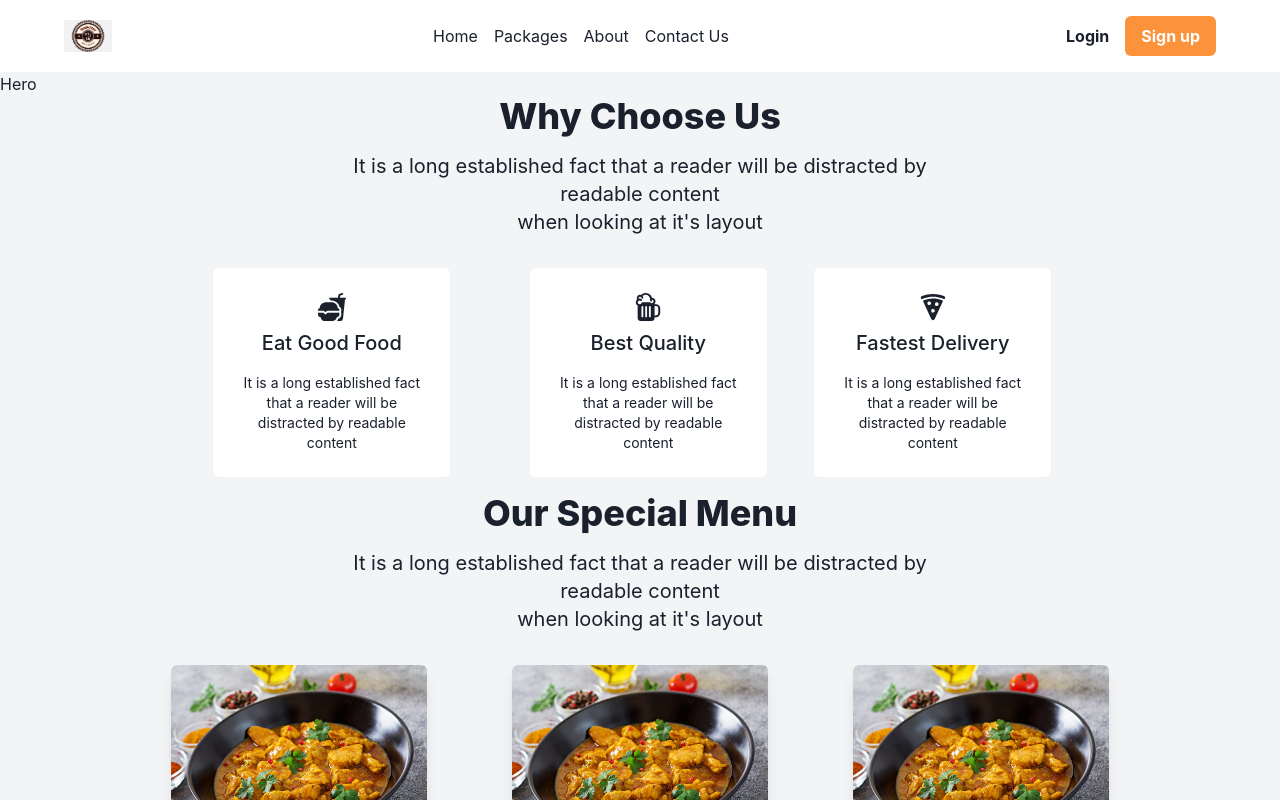
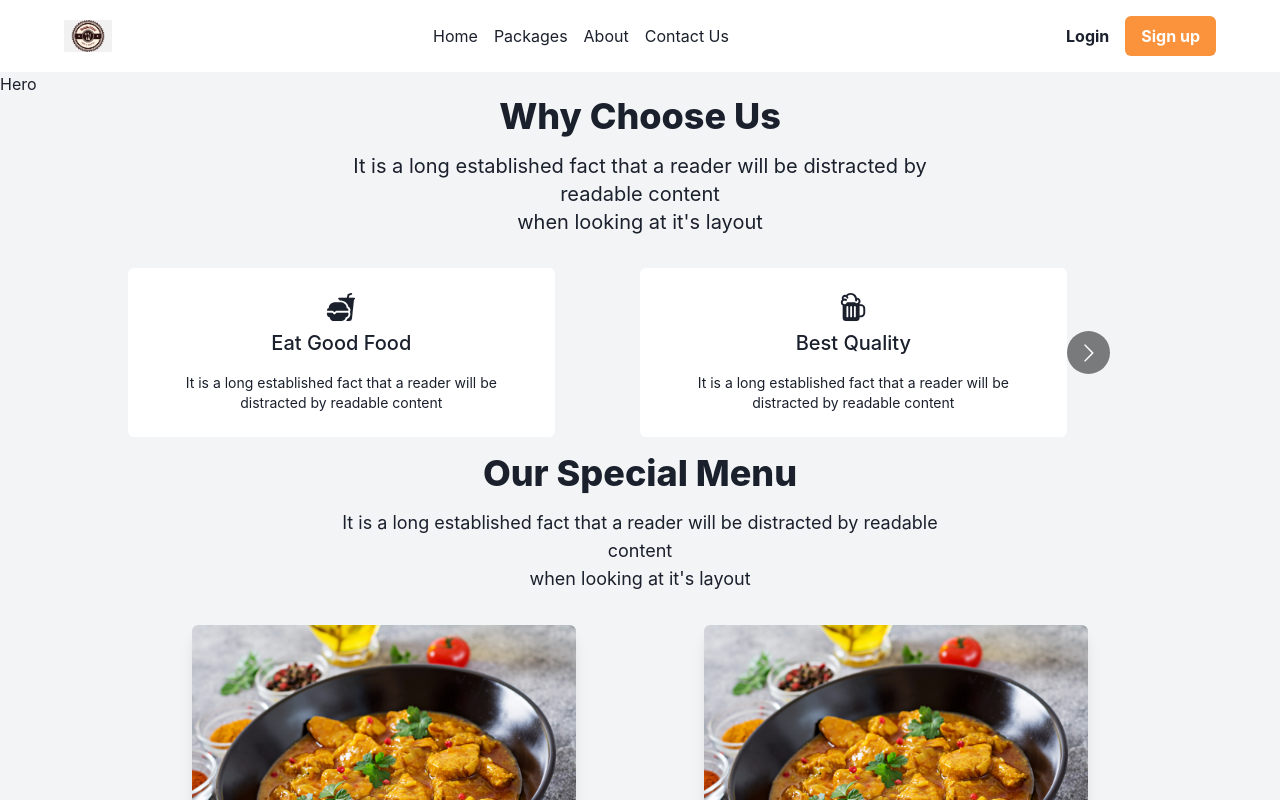
Before and after one commit to Arayanmemon/Foodo, a React (Vite) app in the folder Foodo-Frontend/: page / in a window 1280 px wide. Shown: the top 800 px of the page. Built offline with nearby package versions, Linux system fonts and the light colour scheme.

Commit message:
carousel added

```diff
--- a/Foodo-Frontend/src/App.jsx
+++ b/Foodo-Frontend/src/App.jsx
@@ -10,7 +10,7 @@ function App() {
 
   return (
     <>
-    <div className='bg-gray-100 pb-10'>
+    <div className='bg-gray-100 pb-10 w-full'>
 
         <NavBar />
         <Hero />
--- /dev/null
+++ b/Foodo-Frontend/src/components/CardCarousel.jsx
@@ -0,0 +1,32 @@
+import Carousel from "react-multi-carousel";
+import "react-multi-carousel/lib/styles.css";
+const responsive = {
+        superLargeDesktop: {
+                // the naming can be any, depends on you.
+                breakpoint: { max: 4000, min: 3000 },
+                items: 5
+        },
+        desktop: {
+                breakpoint: { max: 3000, min: 1024 },
+                items: 3
+        },
+        tablet: {
+                breakpoint: { max: 1024, min: 464 },
+                items: 2
+        },
+        mobile: {
+                breakpoint: { max: 464, min: 0 },
+                items: 1
+        }
+};
+
+export default function CardCarousel(props) {
+        return(
+                        <div className='w-4/5 mx-auto -z-50'>
+                                <Carousel responsive={responsive}>
+                                        {props.children}
+                                </Carousel>
+                        </div>
+
+        )
+}
--- a/Foodo-Frontend/src/components/ItemCard.jsx
+++ b/Foodo-Frontend/src/components/ItemCard.jsx
@@ -13,7 +13,7 @@ export default function ItemCard(props) {
 
             <img className='rounded-t-md w-full' src="/images/karahi.jpg" alt="" />
 
-                        <div className='p-4'>
+            <div className='p-4 text-sm md:text-lg'>
                 <p>Item Name</p>
                 <p>Something written as Item Descriptioin</p>
                 <div className='flex flex-row justify-between'>
--- /dev/null
+++ b/Foodo-Frontend/src/components/SpecialMenuCarousel.jsx
@@ -0,0 +1,36 @@
+
+import Carousel from "react-multi-carousel";
+import "react-multi-carousel/lib/styles.css";
+import React from 'react'
+import ItemCard from './ItemCard'
+
+const responsive = {
+  superLargeDesktop: {
+    // the naming can be any, depends on you.
+    breakpoint: { max: 4000, min: 3000 },
+    items: 5
+  },
+  desktop: {
+    breakpoint: { max: 3000, min: 1024 },
+    items: 3
+  },
+  tablet: {
+    breakpoint: { max: 1024, min: 464 },
+    items: 2
+  },
+  mobile: {
+    breakpoint: { max: 464, min: 0 },
+    items: 1
+  }
+};
+export default function SpecialMenuGrid() {
+  return (
+    <Carousel responsive={responsive}>
+
+
+    </Carousel>
+
+
+
+  )
+}
--- a/Foodo-Frontend/src/components/SpecialMenuGrid.jsx
+++ /dev/null
@@ -1,12 +0,0 @@
-import React from 'react'
-import ItemCard from './ItemCard'
-export default function SpecialMenuGrid() {
-  return (
-    <div className="grid grid-cols-1 md:grid-cols-3 w-4/5 mx-auto">
-          <ItemCard />
-          <ItemCard />
-          <ItemCard />
-
-    </div>
-  )
-}
--- a/Foodo-Frontend/src/sections/Features.jsx
+++ b/Foodo-Frontend/src/sections/Features.jsx
@@ -1,8 +1,6 @@
 import React from 'react'
 import FeaturesCard from '../components/FeaturesCard'
-import { Carousel } from 'react-responsive-carousel'
-import "react-responsive-carousel/lib/styles/carousel.min.css"; // requires a loader
-
+import CardCarousel from '../components/CardCarousel'
 export default function Features() {
   return (
     <>
@@ -15,34 +13,20 @@ export default function Features() {
           <br />
           when looking at it's layout
         </p>
-        <div className='hidden md:grid grid-cols-1 space-y-8 md:space-y-0 md:grid-cols-3 md:space-x-8 w-4/6 mx-auto'>
+        {/* <div className='hidden md:grid grid-cols-1 space-y-8 md:space-y-0 md:grid-cols-3 md:space-x-8 w-4/6 mx-auto'>
           <FeaturesCard name="fast-food" description="It is a long established fact that a reader will be distracted by readable content" heading="Eat Good Food" />
           <FeaturesCard name="beer" description="It is a long established fact that a reader will be distracted by readable content" heading="Best Quality" />
           <FeaturesCard name="pizza" description="It is a long established fact that a reader will be distracted by readable content" heading="Fastest Delivery" />
 
 
-        </div>
-        <div className='md:hidden grid z-0 grid-cols-1 space-y-8 md:space-y-0 md:grid-cols-3 md:space-x-8 w-4/6 mx-auto'>
+        </div> */}
 
-          <Carousel autoplay={true} showArrows={true} interval={200} showThumbs={false}>
-            <div>
-              <FeaturesCard name="fast-food" description="It is a long established fact that a reader will be distracted by readable content" heading="Eat Good Food" />
-            </div>
+        <CardCarousel >
+          <FeaturesCard name="fast-food" description="It is a long established fact that a reader will be distracted by readable content" heading="Eat Good Food" />
+          <FeaturesCard name="beer" description="It is a long established fact that a reader will be distracted by readable content" heading="Best Quality" />
+          <FeaturesCard name="pizza" description="It is a long established fact that a reader will be distracted by readable content" heading="Fastest Delivery" />
 
-
-            <div>
-
-              <FeaturesCard name="beer" description="It is a long established fact that a reader will be distracted by readable content" heading="Best Quality" />
-
-            </div>
-            <div>
-
-              <FeaturesCard name="pizza" description="It is a long established fact that a reader will be distracted by readable content" heading="Fastest Delivery" />
-            </div>
-          </Carousel>
-
-
-        </div>
+        </CardCarousel>
 
       </div>
     </>
--- a/Foodo-Frontend/src/sections/NavBar.jsx
+++ b/Foodo-Frontend/src/sections/NavBar.jsx
@@ -7,7 +7,7 @@ export default function NavBar() {
     return (
         <>
 
-            <nav className='bg-white sticky top-0 z-1'>
+            <nav className='bg-white sticky top-0 z-100'>
                 <div className='px-8  lg:px-16 mx-auto py-4'>
                     <div className='flex flex-row items-center justify-between'>
                         <div className='md:hidden text-2xl'>
--- a/Foodo-Frontend/src/sections/SpecialMenu.jsx
+++ b/Foodo-Frontend/src/sections/SpecialMenu.jsx
@@ -1,5 +1,6 @@
 import React from 'react'
-import SpecialMenuGrid from '../components/SpecialMenuGrid'
+import CardCarousel from '../components/CardCarousel'
+import ItemCard from '../components/ItemCard'
 
 export default function SpecialMenu() {
   return (
@@ -7,13 +8,19 @@ export default function SpecialMenu() {
       <h1 className='text-lg md:text-4xl font-extrabold mb-4'>
         Our Special Menu
       </h1>
-        <p className='text-sm md:text-xl md-4 mb-8 block max-w-[50%] mx-auto'>
+      <p className='text-sm md:text-lg md-4 mb-8 block max-w-[50%] mx-auto'>
         It is a long established fact that a reader will be distracted by readable content
         <br />
         when looking at it's layout
       </p>
 
-        <SpecialMenuGrid />
+        <CardCarousel>
+          <ItemCard />
+          <ItemCard />
+          <ItemCard />
+          <ItemCard />
+        </CardCarousel>
+
 
     </div>
   )
```
Lines whose indentation alone changed are shown as unchanged.
